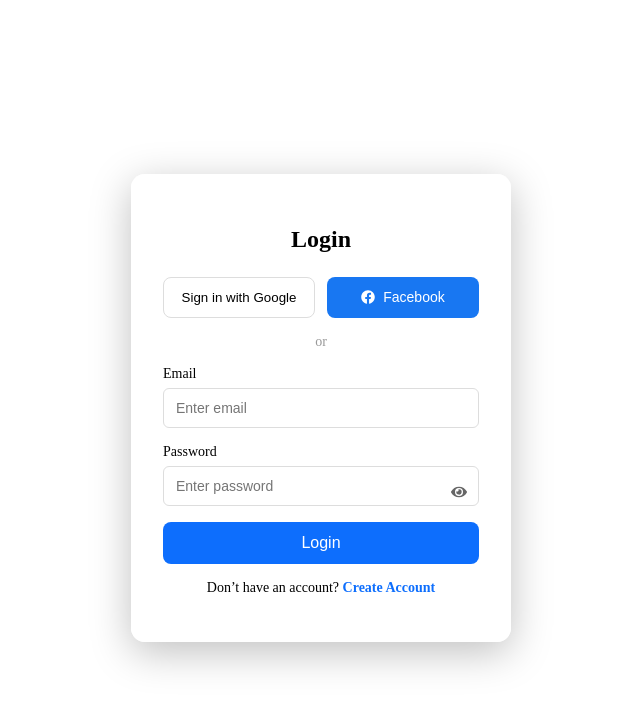
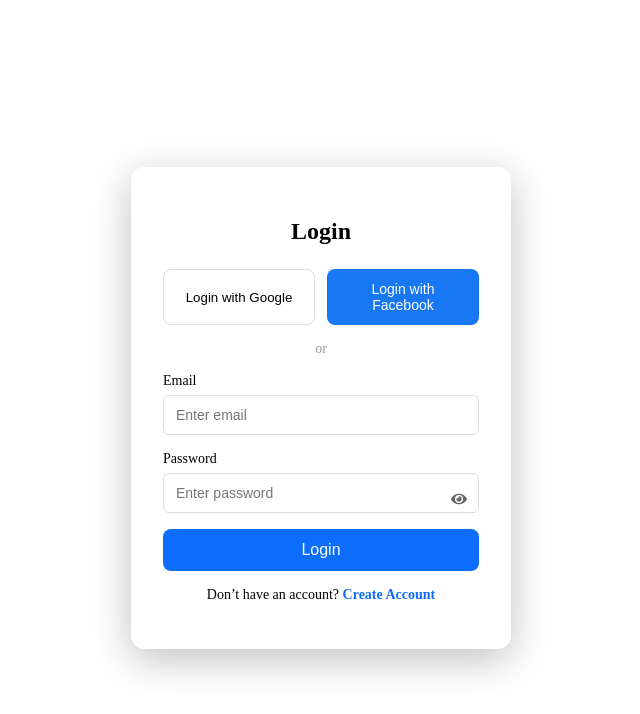
Before and after one commit to Anitha250792/Whatsapp-Integration-Frontend, a React (Vite) app: page / in a window 1280 px wide. Shown: the top 714 px of the page, without its empty margins (319-959 px from the left). Built offline with nearby package versions, Linux system fonts and the light colour scheme.

Commit message:
login fix

```diff
--- a/src/pages/Login.jsx
+++ b/src/pages/Login.jsx
@@ -40,13 +40,15 @@ const Login = () => {
 
   /* 🔐 GOOGLE LOGIN — REDIRECT (CORRECT WAY) */
   const googleLogin = () => {
-    window.location.href = `${API}/accounts/google/login/`;
+  window.location.href =
+    "https://whatsapp-integration-u7tq.onrender.com/accounts/google/login/?process=login";
 };
 
-  /* 🔐 FACEBOOK LOGIN — REDIRECT (CORRECT WAY) */
 const facebookLogin = () => {
-    window.location.href = `${API}/accounts/facebook/login/`;
+  window.location.href =
+    "https://whatsapp-integration-u7tq.onrender.com/accounts/facebook/login/?process=login";
 };
+
 
   return (
     <div className="login-page">
@@ -56,13 +58,14 @@ const Login = () => {
         {/* 🔹 Social Login */}
         <div className="social-grid">
   <button className="google-btn" onClick={googleLogin}>
-            Sign in with Google
+    Login with Google
   </button>
 
   <button className="facebook-btn" onClick={facebookLogin}>
-            <FaFacebook /> Facebook
+    Login with Facebook
   </button>
 </div>
+
 
         <div className="divider">or</div>
 
```
Lines whose indentation alone changed are shown as unchanged.
